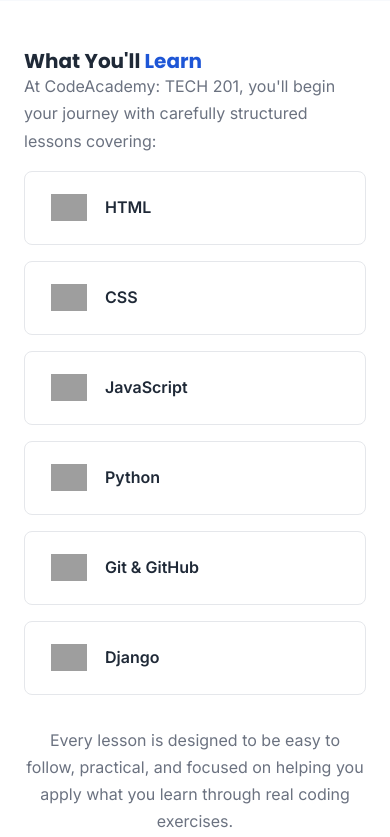
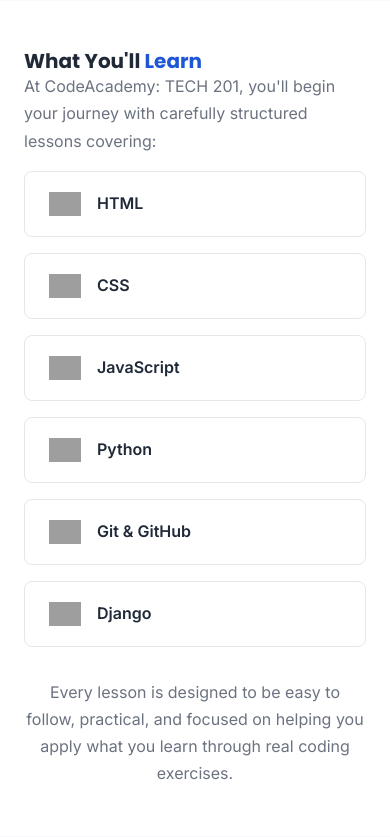
Before and after one commit to adedayoemmanuel2008-glitch/codeacademy, a Flask app: page /about in a window 390 px wide. Shown: the part 2058-2895 px from the top of the page. Run offline with Flask 3, Linux system fonts and the light colour scheme; grey boxes are pictures that could not be loaded.

Commit message:
Fixed course icons on about page both mobile and desktop

```diff
--- a/static/css/about.css
+++ b/static/css/about.css
@@ -136,9 +136,21 @@
     border-color: var(--color-accent);
 }
 
-.course-list-icon {
-    font-size: 1.5rem;
-}
+    .course-list-icon {
+        font-size: 1.5rem;
+        display: inline-flex;
+        align-items: center;
+        justify-content: center;
+        vertical-align: middle;
+    }
+
+    .course-list-icon img {
+        width: 32px;
+        height: 32px;
+        object-fit: contain;
+        display: inline-block;
+        vertical-align: middle;
+    }
 
 .courses-note {
     text-align: center;
@@ -407,21 +419,4 @@
         width: 180px;
         height: 180px;
     }
-
-/* ── Devicon Course Logos on About Page ── */
-    .course-list-icon {
-        display: flex;
-        align-items: center;
-        justify-content: center;
-        width: 40px;
-        height: 40px;
-        flex-shrink: 0;
-    }
-
-    .course-list-icon img {
-        width: 36px;
-        height: 36px;
-        object-fit: contain;
-        display: block;
-    }
 }
```
